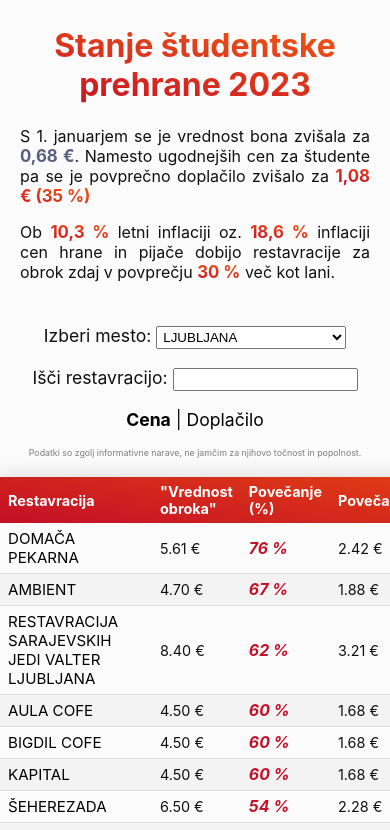
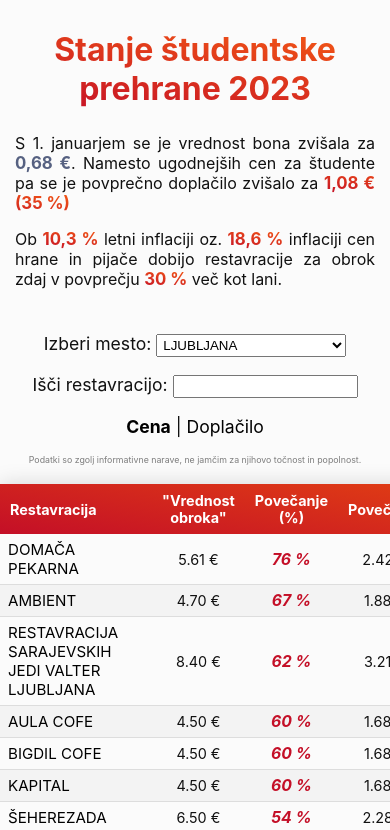
Before and after one commit to timkmecl/boni23, a React (Create React App) app: page / in a window 390 px wide. Shown: the top 830 px of the page. Built offline with nearby package versions, Linux system fonts and the light colour scheme.

Commit message:
css: mobile margin, center columns

```diff
--- a/src/index.css
+++ b/src/index.css
@@ -21,6 +21,10 @@ code {
   margin: auto;
   padding: 5px 20px;
   font-size: 1em;
+}
+
+.main h1 {
+  margin: 25px 0;
 }
 
 .main p {
@@ -93,6 +97,11 @@ table td {
   padding: 10px 12px;
 }
 
+table th:not(:first-child),
+table td:not(:first-child) {
+  text-align: center;
+}
+
 table tbody tr {
   border-bottom: 1px solid #dddddd;
 }
@@ -106,13 +115,19 @@ table tbody tr:last-of-type {
 }
 
 @media (max-width: 600px) {
-  table th,
+  table th {
+    padding: 8px 10px;
+  }
   table td {
     padding: 6px 8px;
   }
 
   .table {
     padding: 5px 0px;
+  }
+
+  .main {
+    padding: 5px 15px;
   }
 }
 
```
